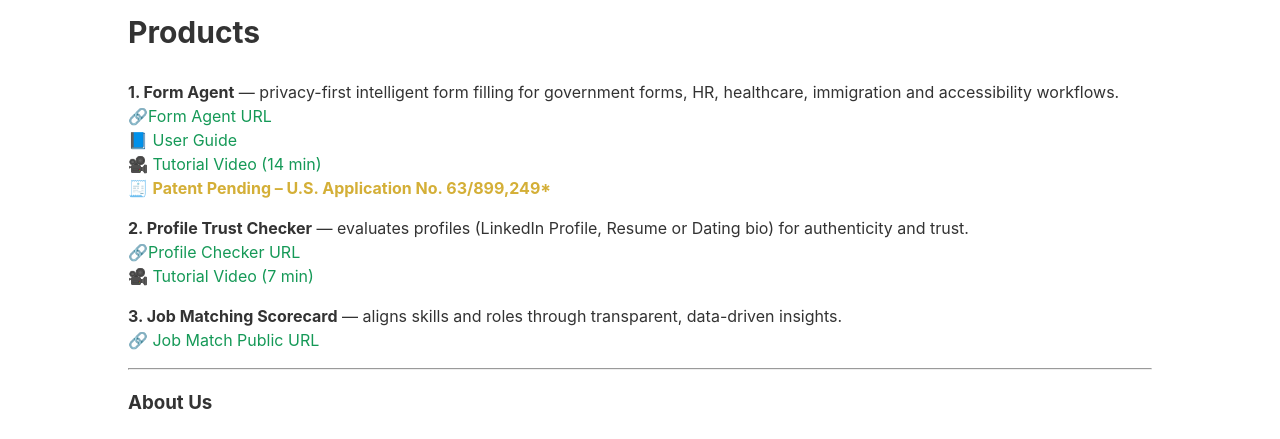
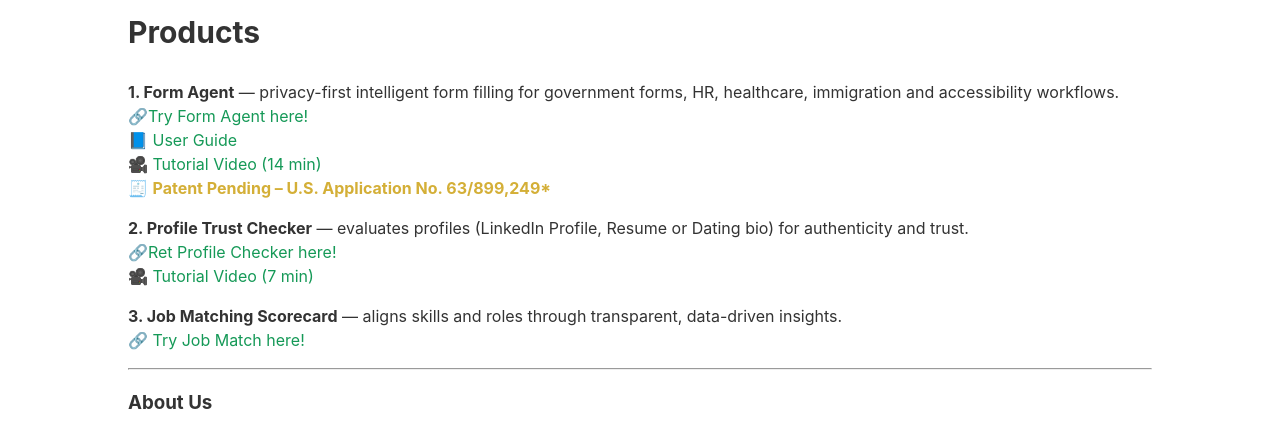
Before and after one commit to LilyQin19/qinaistudio.github.io, a Jekyll site: the page built from index.md, in a window 1280 px wide. Shown: the part 504-943 px from the top of the page. Built offline with Jekyll 4.4.1, drawn with Linux system fonts in a browser that asks for light colours; our own code applies the rules of GitHub Pages for plain Markdown files.

Commit message:
Update links and descriptions for products section

```diff
--- a/index.md
+++ b/index.md
@@ -10,19 +10,19 @@ We believe that the real moat in AI lies in execution, tooling, and data integri
 
 **1. Form Agent**
  — privacy-first intelligent form filling for government forms, HR, healthcare, immigration and accessibility workflows.
-<br> 🔗[Form Agent URL](https://form.qinaistudio.com/)
+<br> 🔗[Try Form Agent here!](https://form.qinaistudio.com/)
 <br>📘 [User Guide](https://github.com/LilyQin19/qinaistudio.github.io/blob/main/FormAgent_UserGuide.md)
 <br>🎥 [Tutorial Video (14 min)](https://drive.google.com/file/d/18BF1jLBIaXCl9N16ZG3PMGCMgOCFAgxA/view)
 <br>🧾 <span style="color:#d4af37; font-weight:bold;">Patent Pending – U.S. Application No. 63/899,249*</span>
 
 **2. Profile Trust Checker**
  — evaluates  profiles (LinkedIn Profile, Resume or Dating bio) for authenticity and trust.
- <br> 🔗[Profile Checker URL](https://profile.qinaistudio.com/)
+ <br> 🔗[Ret Profile Checker here!](https://profile.qinaistudio.com/)
  <br>🎥 [Tutorial Video (7 min)](https://drive.google.com/file/d/13vwGN3uDVuF7IyEVLmvvK4GAg50trVMC/view)
 
 **3. Job Matching Scorecard**
  — aligns skills and roles through transparent, data-driven insights.
- <br>🔗 [Job Match Public URL](https://job.qinaistudio.com/)
+ <br>🔗 [Try Job Match here!](https://job.qinaistudio.com/)
 
 ---
 
```
